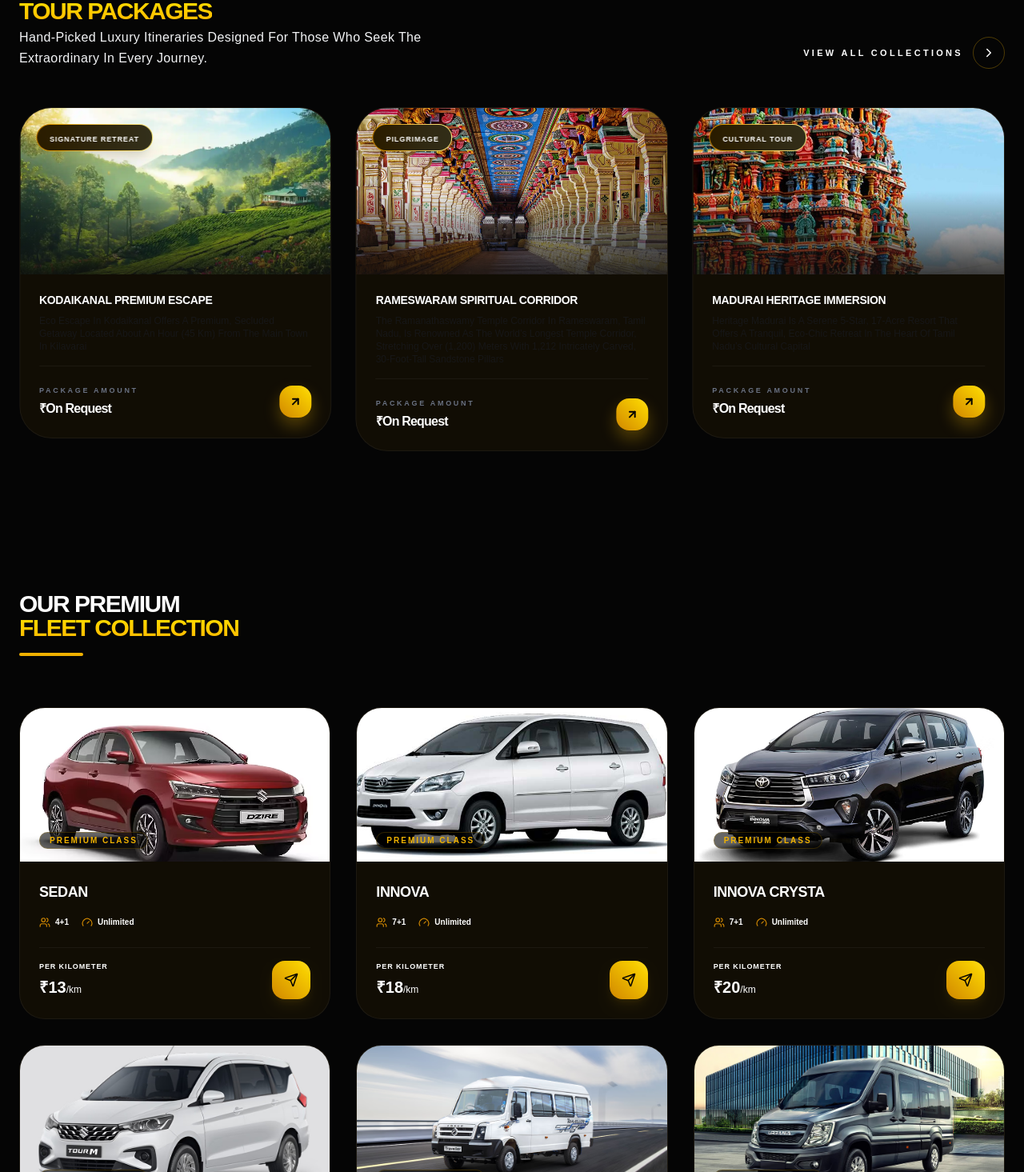
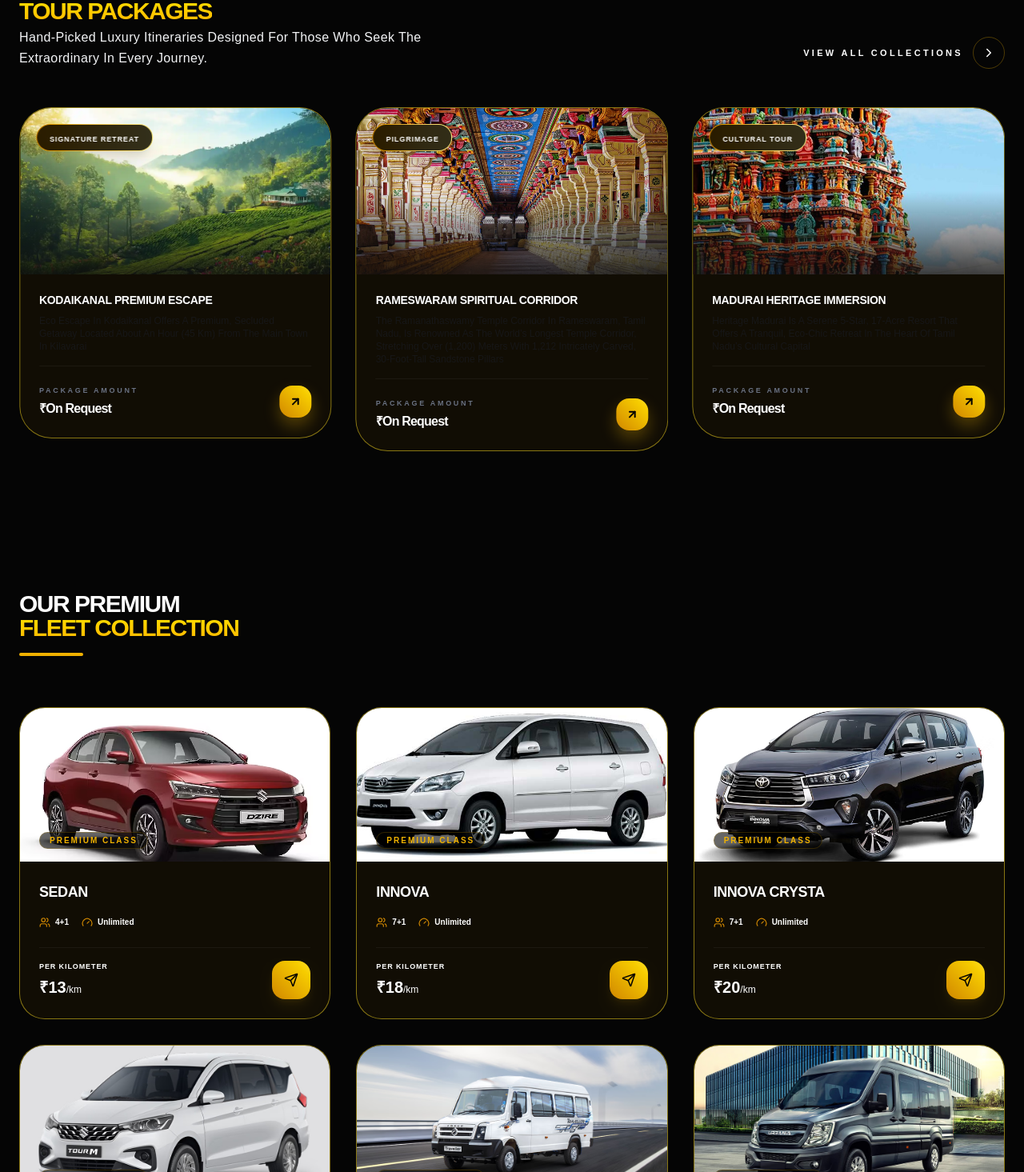
Before and after one commit to rushtamizha/smr-travels, a Next.js app: page / in a window 1280 px wide. Shown: the part 905-2370 px from the top of the page at 80% size. Built offline with nearby package versions, Linux system fonts and the light colour scheme.

Commit message:
update: enterprise UI with Plus Jakarta Sans and Pondy-specific SEO

```diff
--- a/app/packages/page.js
+++ b/app/packages/page.js
@@ -49,7 +49,7 @@
         <div className="grid grid-cols-1 md:grid-cols-2 lg:grid-cols-3 gap-8">
           {tourPackages.map((tour) => (
             <motion.div key={tour.id}
-                className="group relative bg-amber-400/5 rounded-[2.5rem] overflow-hidden border border-white/5 hover:border-yellow-500/30 transition-all duration-500 h-full flex flex-col"
+                className="group relative bg-amber-400/5 rounded-[2.5rem] overflow-hidden border border-white/5 hover:border-yellow-500/30 transition-all duration-500 h-full flex flex-col border-yellow-300/50"
               >
                 <div className="relative overflow-hidden h-52 cursor-pointer" onClick={() => openForm(tour.title)}>
                   <img src={tour.image} alt={tour.title} className="object-cover w-full h-full transition-transform duration-1000 group-hover:scale-110" />
--- a/components/FleetSection.jsx
+++ b/components/FleetSection.jsx
@@ -49,7 +49,7 @@
             <motion.div
               key={car.id}
               whileHover={{ y: -10 }}
-              className="group relative bg-amber-400/5 border border-white/5 rounded-[2rem] overflow-hidden transition-all duration-500 hover:border-yellow-500/30"
+              className="group relative bg-amber-400/5 border  rounded-[2rem] overflow-hidden transition-all duration-500 border-yellow-300/50 hover:border-yellow-500/30"
             >
               {/* Image Area */}
               <div className="relative h-48 overflow-hidden">
--- a/components/TourPackages.jsx
+++ b/components/TourPackages.jsx
@@ -80,7 +80,7 @@
         >
           {tourPackages.map((tour) => (
             <SwiperSlide key={tour.id}>
-              <motion.div className="group relative bg-amber-400/5 rounded-[2.5rem] overflow-hidden border border-white/5 hover:border-yellow-500/30 transition-all duration-500 h-full flex flex-col">
+              <motion.div className="group relative bg-amber-400/5 rounded-[2.5rem] overflow-hidden border border-white/5 hover:border-yellow-500/30 transition-all duration-500 h-full flex flex-col border-yellow-300/50">
                 <div
                   className="relative overflow-hidden h-52 cursor-pointer"
                   onClick={() => openForm(tour.title)}
```
